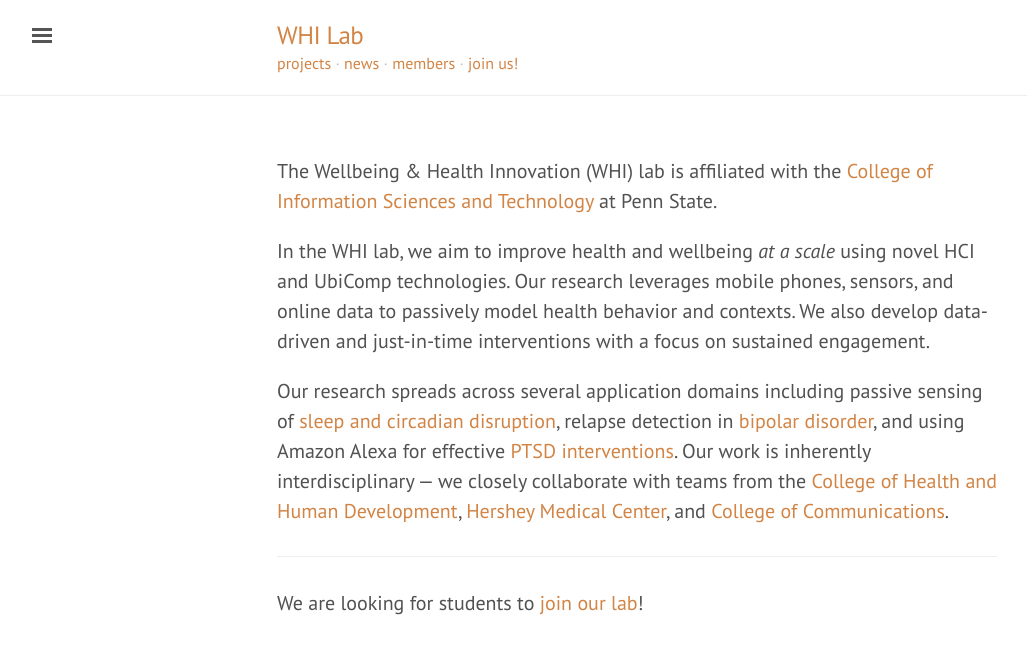
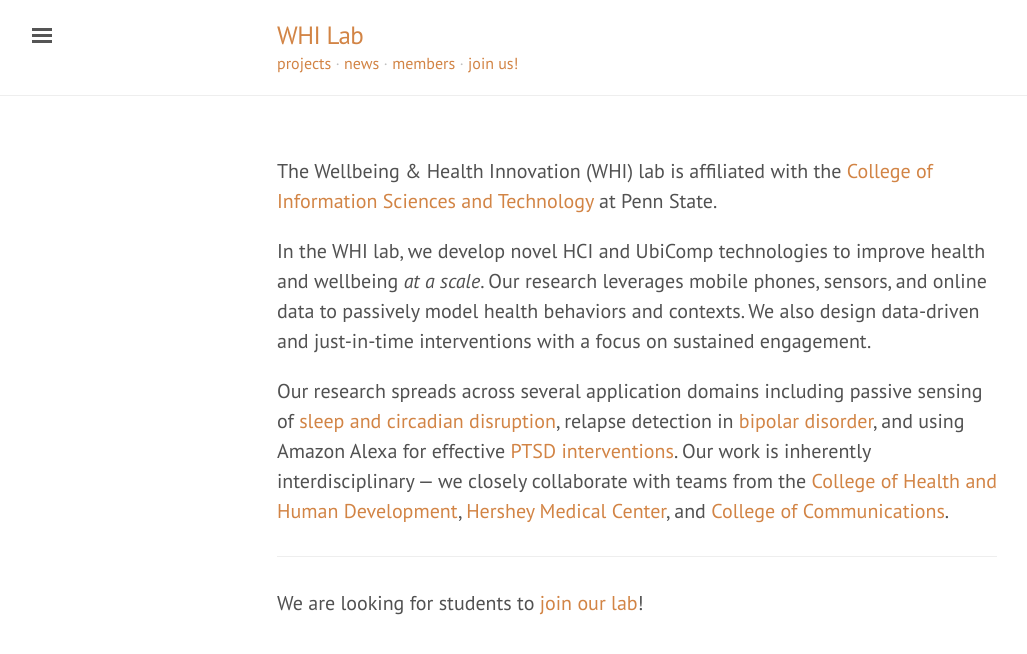
Before and after one commit to whi-lab/whi-lab.github.io, a Jekyll site: the page built from index.markdown, in a window 1280 px wide. Shown: the top 654 px of the page, without its empty margins (3-1030 px from the left). Built offline with Jekyll 4.4.1, drawn with Linux system fonts in a browser that asks for light colours; some web fonts are replaced.

Commit message:
Updates description

```diff
--- a/index.markdown
+++ b/index.markdown
@@ -7,10 +7,10 @@ The Wellbeing & Health Innovation (WHI) lab is affiliated with the
 [College of Information Sciences and Technology][ist-link] at Penn
 State.
 
-In the WHI lab, we aim to improve health and wellbeing _at a scale_
-using novel HCI and UbiComp technologies. Our research leverages
+In the WHI lab, we develop novel HCI and UbiComp technologies to
+improve health and wellbeing _at a scale_. Our research leverages
 mobile phones, sensors, and online data to passively model health
-behavior and contexts. We also develop data-driven and just-in-time
+behaviors and contexts. We also design data-driven and just-in-time
 interventions with a focus on sustained engagement.
 
 Our research spreads across several application domains including
```
